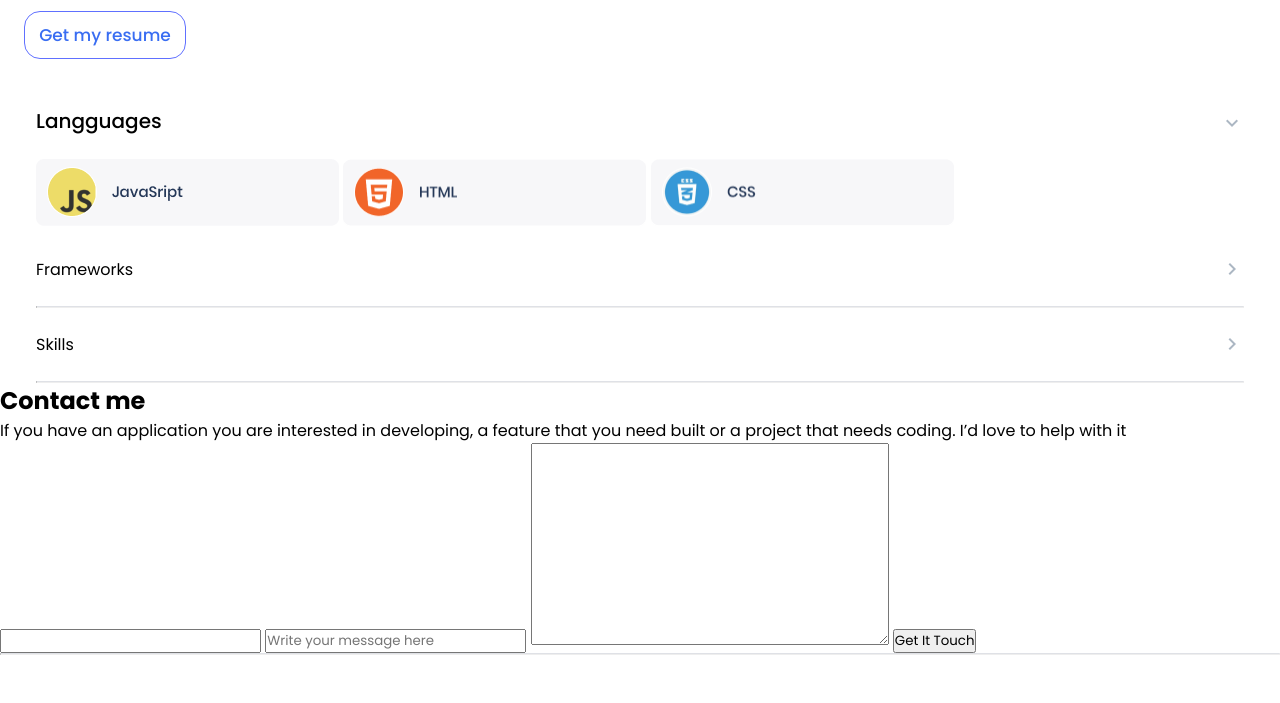
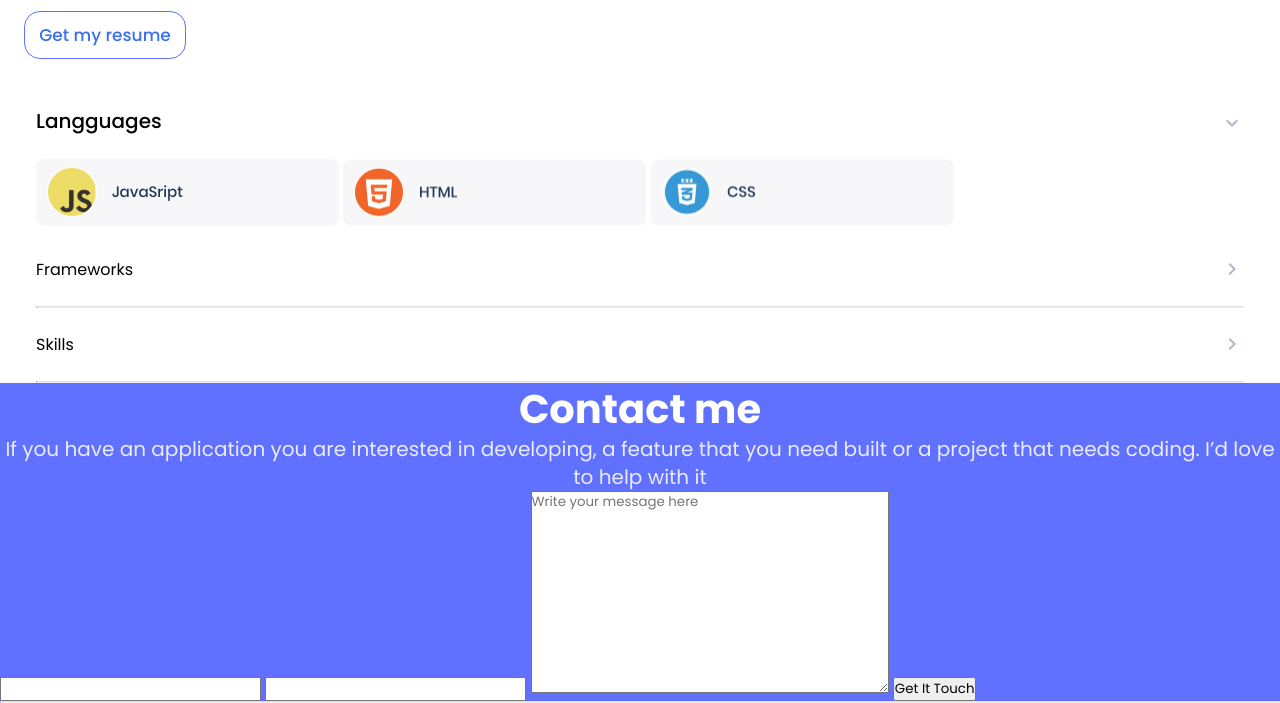
Before and after one commit to Banstein/portfolio-project, a website: page index.html in a window 1280 px wide. Shown: the part 4248-4951 px from the top of the page. Before the commit the page ends 4903 px from the top, so only its background shows below. Drawn offline with Linux system fonts and the light colour scheme.

Commit message:
Dejan add few CSS rules fr start

```diff
--- a/index.html
+++ b/index.html
@@ -165,14 +165,14 @@
             <hr>
         </article>
     </main>
-    <footer>
-        <article>
+    <footer class='container'>
+        <article >
             <h1>Contact me</h1>
             <p>If you have an application you are interested in developing, a feature that you need built or a project that needs coding. I’d love to help with it </p>
             <form action="">
-                <input type="text" required>
-                <input type="email" required placeholder="Write your message here">
-                <textarea name="" id="" cols="30" rows="10"></textarea>
+                <input type="text" placeholder="" required>
+                <input type="email" required >
+                <textarea name="" id="" cols="30" rows="10" placeholder="Write your message here"></textarea>
                 <input type="submit" value="Get It Touch">
             </form>
             <hr>
--- a/style.css
+++ b/style.css
@@ -247,6 +247,28 @@ button:hover {
   height: 66.72px;
 }
 
+
 hr {
   border-top: 1px solid #dfe1e6;
 }
+
+.container {
+  display: flex;
+  flex-direction: column;
+  background: #6070FF;
+}
+
+.container h1 {
+  font-weight: bold;
+  font-size: 40px;
+  line-height: 52px;
+  text-align: center;
+  color: #fff;
+}
+
+.container p {
+font-size: 20px;
+line-height: 28px;
+text-align: center;
+color: #EBEBFF;
+}
```
